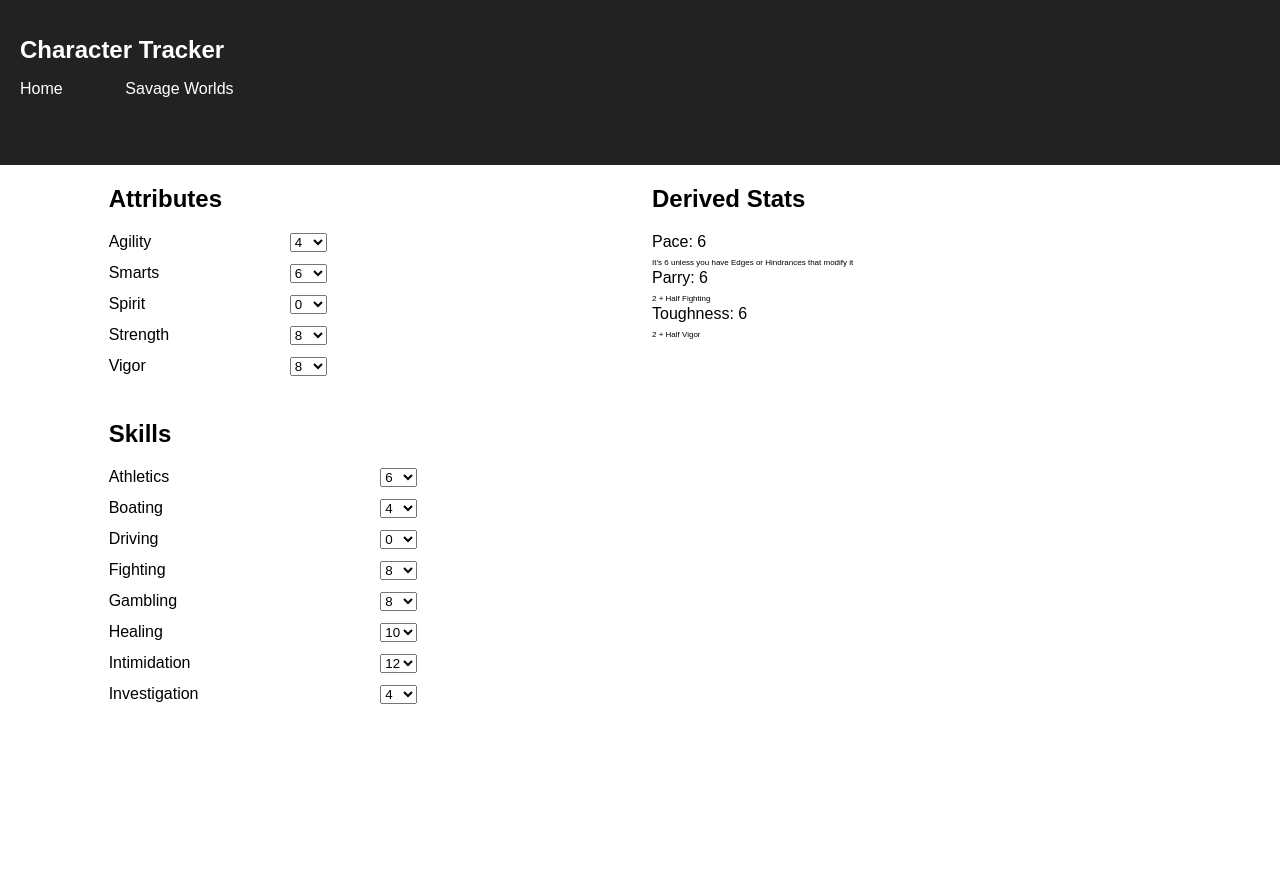
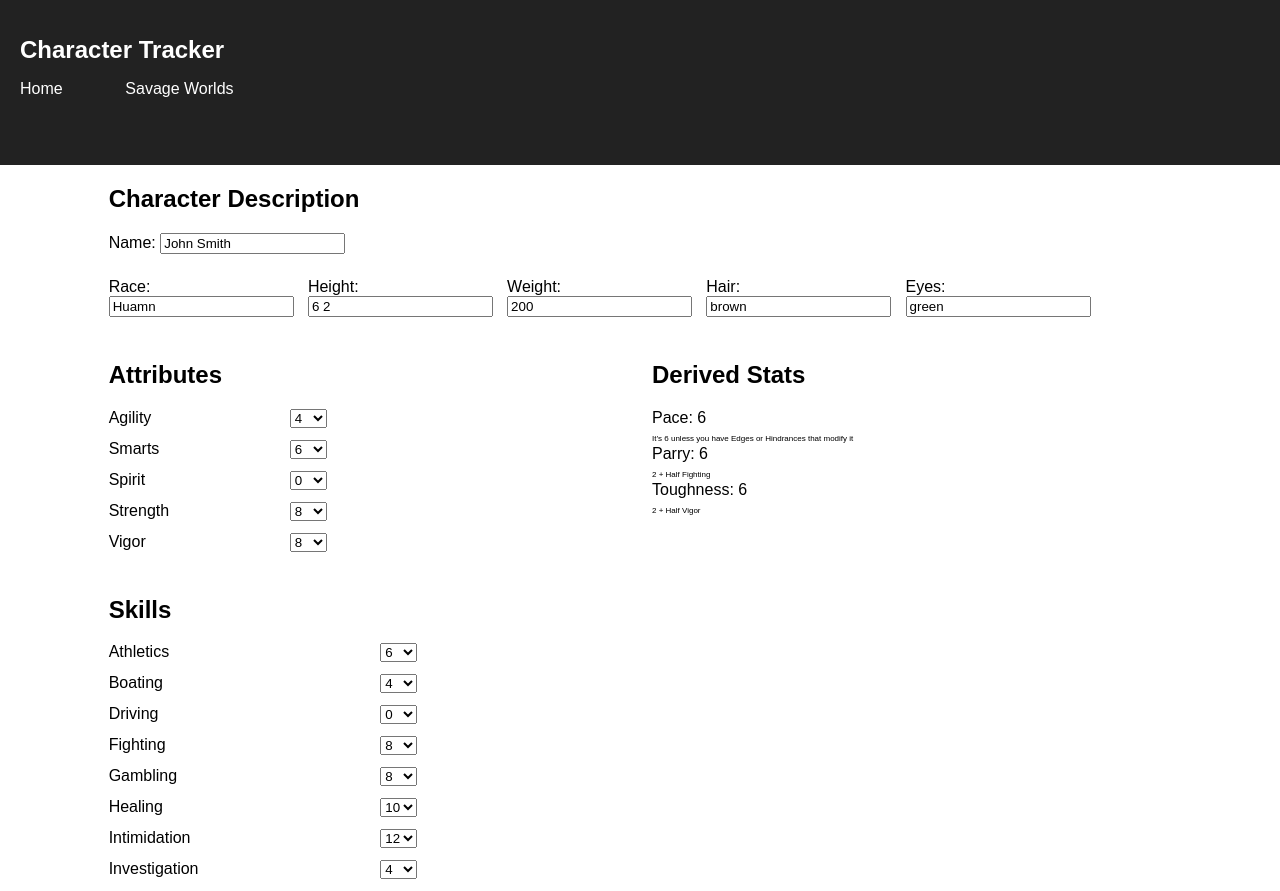
Before and after one commit to mfiss/chartrack, a React (Create React App) app: page /savageSheet in a window 1280 px wide. Before the commit the page ends 800 px from the top, so only its background shows below. Built offline with nearby package versions, Linux system fonts and the light colour scheme.

Commit message:
created character description component

```diff
--- /dev/null
+++ b/src/component/SavageDescription.js
@@ -0,0 +1,71 @@
+import React, { Component } from 'react';
+import Grid from '@material-ui/core/Grid';
+
+export default class SavageDescription extends Component {
+
+  render() {
+    const { updateDescription, description } = this.props
+
+    return (
+      <div>
+        <h2> Character Description</h2>
+        <Grid container spacing={3}>
+          <Grid item xs={12}>
+            <span>Name: </span>
+            <input
+              onChange={e => updateDescription(e)}
+              defaultValue={description.Name}
+            />
+          </Grid>
+          <Grid item xs={1}>
+            <span>Race: </span>
+            <input
+              onChange={e => updateDescription(e)}
+              defaultValue={description.Race}
+            />
+          </Grid>
+          <Grid item xs={1}>
+            <span></span>
+          </Grid>
+          <Grid item xs={1}>
+            <span>Height: </span>
+            <input
+              onChange={e => updateDescription(e)}
+              defaultValue={description.Height}
+            />
+          </Grid>
+          <Grid item xs={1}>
+            <span></span>
+          </Grid>
+          <Grid item xs={1}>
+            <span>Weight: </span>
+            <input
+              onChange={e => updateDescription(e)}
+              defaultValue={description.Weight}
+            />
+          </Grid>
+          <Grid item xs={1}>
+            <span></span>
+          </Grid>
+          <Grid item xs={1}>
+            <span>Hair: </span>
+            <input
+              onChange={e => updateDescription(e)}
+              defaultValue={description.Hair}
+            />
+          </Grid>
+          <Grid item xs={1}>
+            <span></span>
+          </Grid>
+          <Grid item xs={1}>
+            <span>Eyes: </span>
+            <input
+              onChange={e => updateDescription(e)}
+              defaultValue={description.Eyes}
+            />
+          </Grid>
+        </Grid>
+      </div>
+    )
+  }
+}
--- a/src/container/SavageSheet.js
+++ b/src/container/SavageSheet.js
@@ -3,6 +3,7 @@ import SavageAbilities from '../component/SavageAbilities';
 import SavageSkills from '../component/SavageSkills';
 import SavageDerivedStats from '../component/SavageDerivedStats';
 import Grid from '@material-ui/core/Grid';
+import SavageDescription from '../component/SavageDescription';
 
 export default class SavageSheet extends Component {
     state = {
@@ -22,6 +23,14 @@ export default class SavageSheet extends Component {
             Healing: 10,
             Intimidation: 12,
             Investigation: 4,
+        },
+        description: {
+            Name: 'John Smith',
+            Race: 'Huamn',
+            Height: '6 2',
+            Weight: '200',
+            Hair: 'brown',
+            Eyes: 'green',
         }
     }
 
@@ -39,10 +48,26 @@ export default class SavageSheet extends Component {
         }
     });
 
+    updateDescription = e => this.setState({
+        description: {
+            ...this.state.description,
+            [e.target.name]: e.target.value
+        }
+    });
+
     render() {
         return (
             <span>
                 <Grid container spacing={3}>
+                    <Grid item xs={1}>
+                        <span />
+                    </Grid>
+                    <Grid item xs={11}>
+                        <SavageDescription
+                            updateDescription={this.updateAttributes}
+                            description={this.state.description}
+                        />
+                    </Grid>
                     <Grid item xs={1}>
                         <span />
                     </Grid>
```
